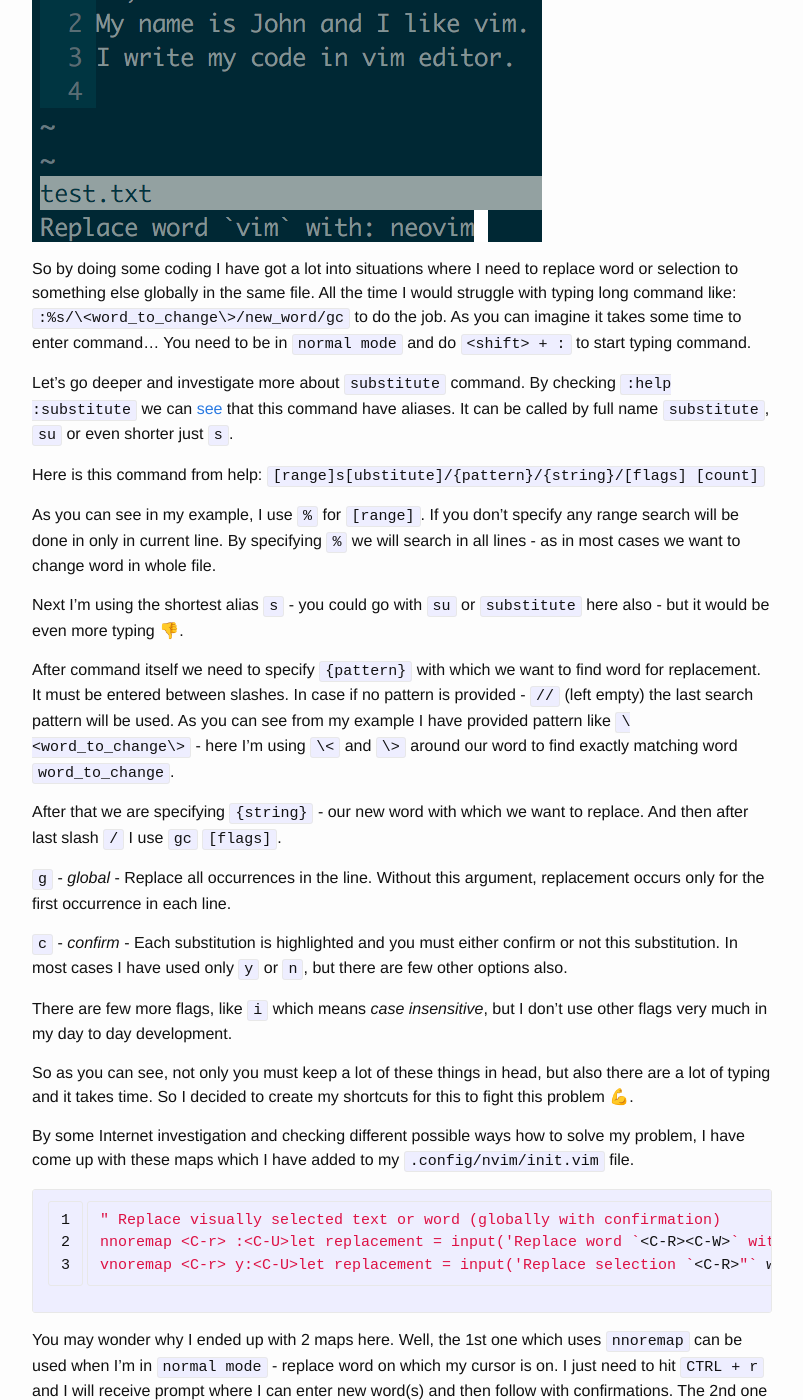
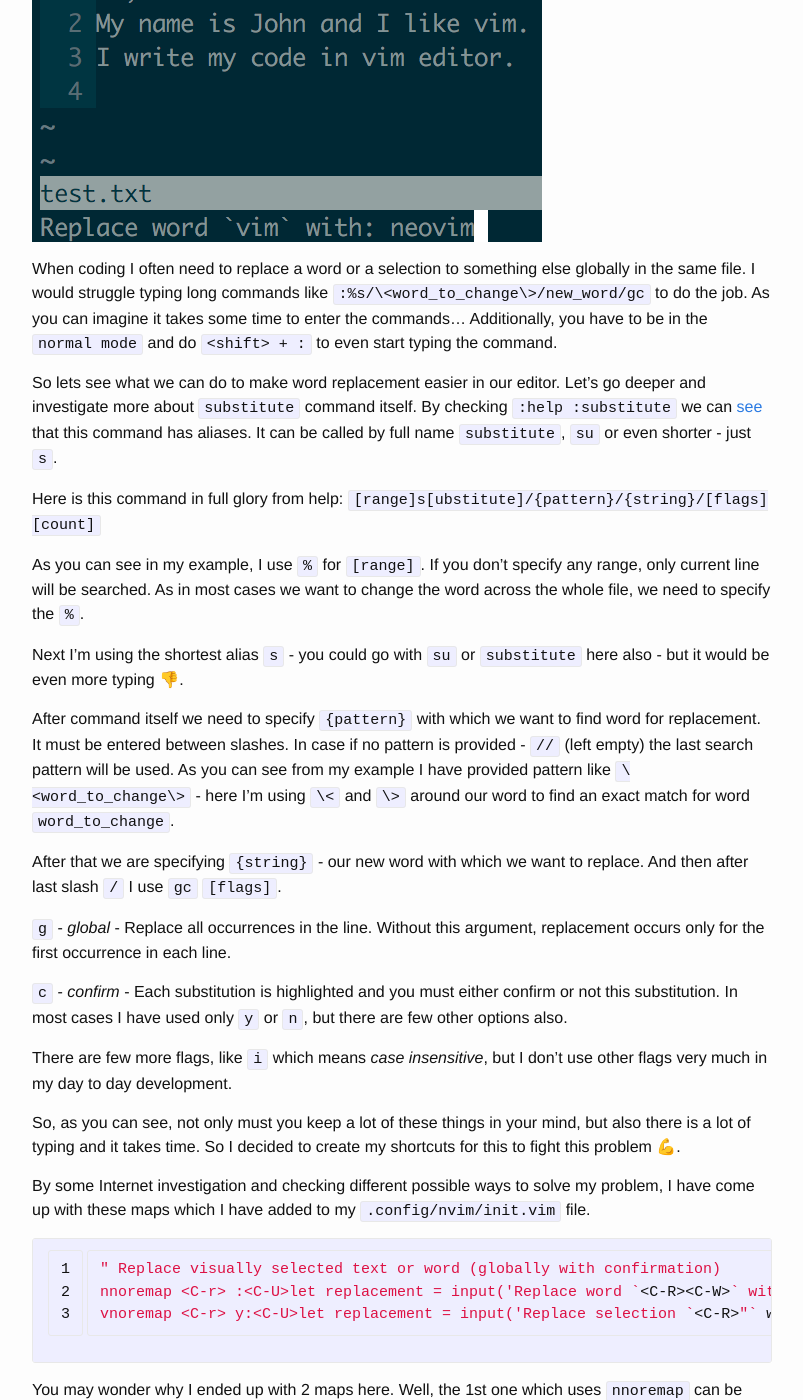
Before and after one commit to janis-vitols/janis-vitols.github.io, a Jekyll site: the page built from _posts/2016-11-16-replace-word-or-selection-in-vim.markdown, in a window 1280 px wide and 1400 px high, scrolled down 332 px. Shown: the whole window, without its empty margins (238-1041 px from the left). Built offline with Jekyll 4.4.1, drawn with Linux system fonts in a browser that asks for light colours; emoji names are drawn with the system emoji font; comment, search, counter and statistics services are not loaded; some of the changed text lies outside the part shown.

Commit message:
Grammar fix by JL for `Word replacing in VIM` post

```diff
--- a/_posts/2016-11-16-replace-word-or-selection-in-vim.markdown
+++ b/_posts/2016-11-16-replace-word-or-selection-in-vim.markdown
@@ -10,28 +10,31 @@
 Hello!
 
 My favorite IDE for Ruby development is [Vim][vim]{:target="blank"} or to be more specific [NeoVim][neovim]{:target="blank"}.
-Even this blog posts is written in NeoVim :smirk:
+Even this blog post is being written in NeoVim :smirk:
 
 ![](/images/2016/neovim-word-replacement-mappings.png)
 
-So by doing some coding I have got a lot into situations where I need to replace word or selection to something else globally in
-the same file. All the time I would struggle with typing long command like: `:%s/\<word_to_change\>/new_word/gc` to do the job.
-As you can imagine it takes some time to enter command... You need to be in `normal mode` and do `<shift> + :` to start typing command.
+When coding I often need to replace a word or a selection to something else globally in the same file.
+I would struggle typing long commands like `:%s/\<word_to_change\>/new_word/gc` to do the job.
+As you can imagine it takes some time to enter the commands...
+Additionally, you have to be in the `normal mode` and do `<shift> + :` to even start typing the command.
 
-Let's go deeper and investigate more about `substitute` command. By checking `:help :substitute` we can [see][substitute-help]{:target="blank"}
-that this command have aliases. It can be called by full name `substitute`, `su` or even shorter just `s`.
+So lets see what we can do to make word replacement easier in our editor.
+Let's go deeper and investigate more about `substitute` command itself.
+By checking `:help :substitute` we can [see][substitute-help]{:target="blank"}
+that this command has aliases. It can be called by full name `substitute`, `su` or even shorter - just `s`.
 
-Here is this command from help: `[range]s[ubstitute]/{pattern}/{string}/[flags] [count]`
+Here is this command in full glory from help: `[range]s[ubstitute]/{pattern}/{string}/[flags] [count]`
 
-As you can see in my example, I use `%` for `[range]`. If you don't specify any range search will be done in only in current line.
-By specifying `%` we will search in all lines - as in most cases we want to change word in whole file.
+As you can see in my example, I use `%` for `[range]`. If you don't specify any range, only current line will be searched.
+As in most cases we want to change the word across the whole file, we need to specify the `%`.
 
 Next I'm using the shortest alias `s` - you could go with `su` or `substitute` here also - but it would be even more typing :thumbsdown:.
 
 After command itself we need to specify `{pattern}` with which we want to find word for replacement. It must be entered between slashes.
 In case if no pattern is provided - `//` (left empty) the last search pattern will be used.
 As you can see from my example I have provided pattern like `\<word_to_change\>` - here I'm using `\<` and `\>` around our word
-to find exactly matching word `word_to_change`.
+to find an exact match for word `word_to_change`.
 
 After that we are specifying `{string}` - our new word with which we want to replace. And then after last slash `/` I use `gc` `[flags]`.
 
@@ -42,10 +45,10 @@
 
 There are few more flags, like `i` which means *case insensitive*, but I don't use other flags very much in my day to day development.
 
-So as you can see, not only you must keep a lot of these things in head, but also there are a lot of typing and it takes time. So I decided
-to create my shortcuts for this to fight this problem :muscle:.
+So, as you can see, not only must you keep a lot of these things in your mind, but also there is a lot of typing and it takes time.
+So I decided to create my shortcuts for this to fight this problem :muscle:.
 
-By some Internet investigation and checking different possible ways how to solve my problem, I have come up with these maps which
+By some Internet investigation and checking different possible ways to solve my problem, I have come up with these maps which
 I have added to my `.config/nvim/init.vim` file.
 
 {% highlight shell linenos %}
@@ -64,8 +67,11 @@
 `vnoremap` I don't use them, as in most cases when I do replacement in `visual mode` I'm not searching for exact match.
 In `nnoremap` we use `<C-R><C-W>` to paste word which is under our cursor, but in `vnoremap` we use `y` (yank) command before prompt
 for new word to copy selection in buffer and then place it in our substitute command with `<C-R>"`.
-`<C-U>` in both of these maps are used to clean commandline after `:`. `let replacement = input('Some text: ')` is just our prompt with
+`<C-U>` is used in both of these maps to clean the commandline after `:`. `let replacement = input('Some text: ')` is just our prompt with
 our text here.
+
+And this is my solution to the problem, hope it will be usefull for someone else too. In case if you have any ideas how to do it even better,
+I would be interested to hear it in comments.
 
 [vim]:             http://www.vim.org/
 [neovim]:          https://neovim.io/
```
